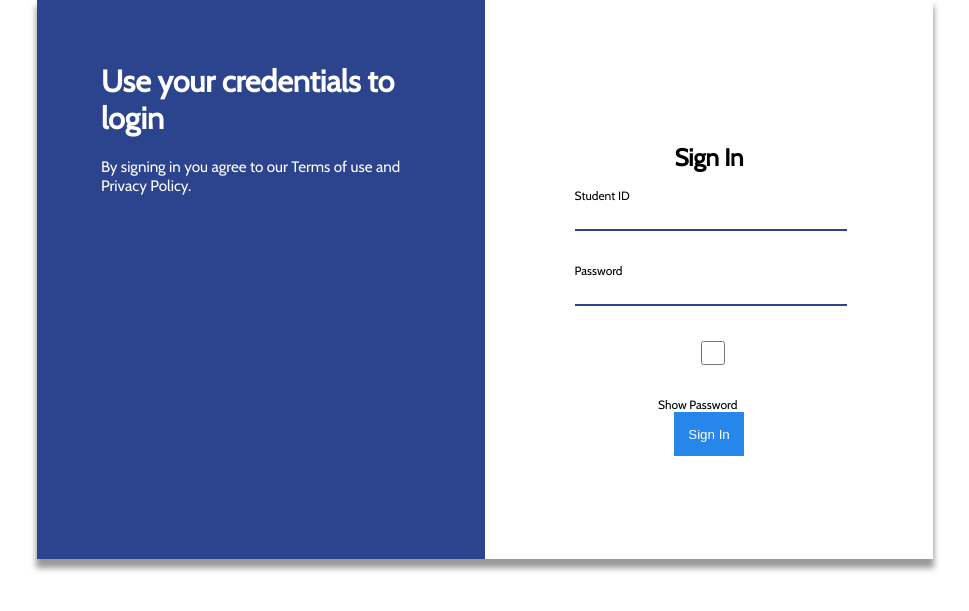
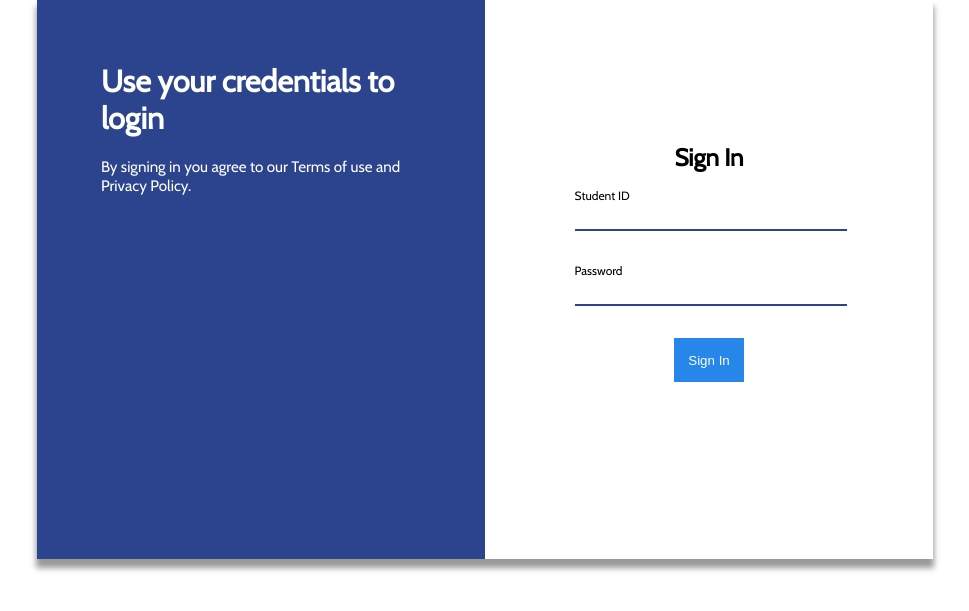
Before and after one commit to cibarbia05/TERRA-Club_Management, a Django app: page /signin/ in a window 1280 px wide. Shown: the part 151-762 px from the top of the page, without its empty margins (155-1124 px from the left). Run offline with Django 4.2, Linux system fonts and the light colour scheme; some web fonts are replaced.

Commit message:
Fix main page and sign in

```diff
--- a/authentication/templates/authentication/main_page.html
+++ b/authentication/templates/authentication/main_page.html
@@ -140,13 +140,11 @@
                   new TxtRotate(elements[i], JSON.parse(toRotate), period);
                 }
               }
-              // INJECT CSS
+
               var css = document.createElement("style");
               css.type = "text/css";
               css.innerHTML = ".txt-rotate > .wrap { border-right: 0.08em solid #666 }";
               document.body.appendChild(css);
-                {##}
-{#                #}
                 selectable_image_items = document.getElementsByClassName('selectable-image-item')
                 selectable_image_items[0].classList.add("selected_item")
                 selectable_image_items[0].style.backgroundColor = "#196fba";
@@ -209,7 +207,6 @@
                       }
 
                   }
-                  {#selectable_image_items[0].classList.add("selected_item")#}
             }
             var TxtRotate = function(el, toRotate, period) {
               this.toRotate = toRotate;
--- a/authentication/templates/authentication/signin.html
+++ b/authentication/templates/authentication/signin.html
@@ -48,11 +48,7 @@
                                 {{ sign_in_form.password }}
                             </div>
                         </div>
-                        <div class="col-pass-items">
-                            <input id="show_password" type="checkbox" onclick="switch_password_visibility()">
-                            <label for="show_password" class="checkbox_text">Show Password</label>
-        {#                    <a href="{% url 'password_forgot_email' %}" class="forgot-password">Forgot Password</a>#}
-                        </div>
+
                         <div class="col-errors">
                             {{ sign_in_form.non_field_errors }}
                         </div>
```
